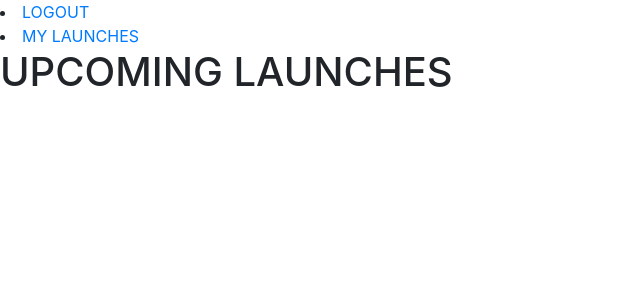
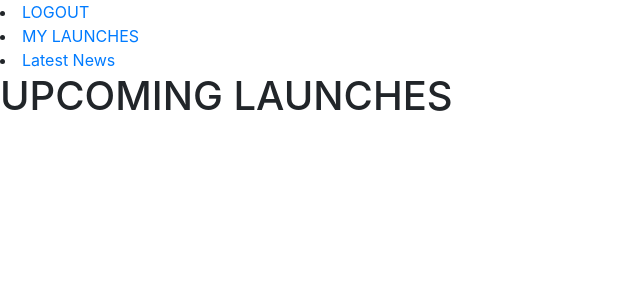
Before and after one commit to Enid-Sky/flask-launch-command, a Flask app: page /upcoming in a window 1280 px wide. Shown: the top 300 px of the page, without its empty margins (0-640 px from the left). Run offline with Flask 2, Linux system fonts and the light colour scheme; data that the repository does not hold is empty; some libraries are stand-ins or nearby versions.

Commit message:
add nav link to all news

```diff
--- a/templates/upcoming_launches.html
+++ b/templates/upcoming_launches.html
@@ -8,6 +8,7 @@
 
 <li><a href="/logout">LOGOUT<a></li>
 <li><a href="/my_launches">MY LAUNCHES<a></li>
+<li><a href="/all_news">Latest News<a></li>
 
 <h1>UPCOMING LAUNCHES</h1>
 
```
